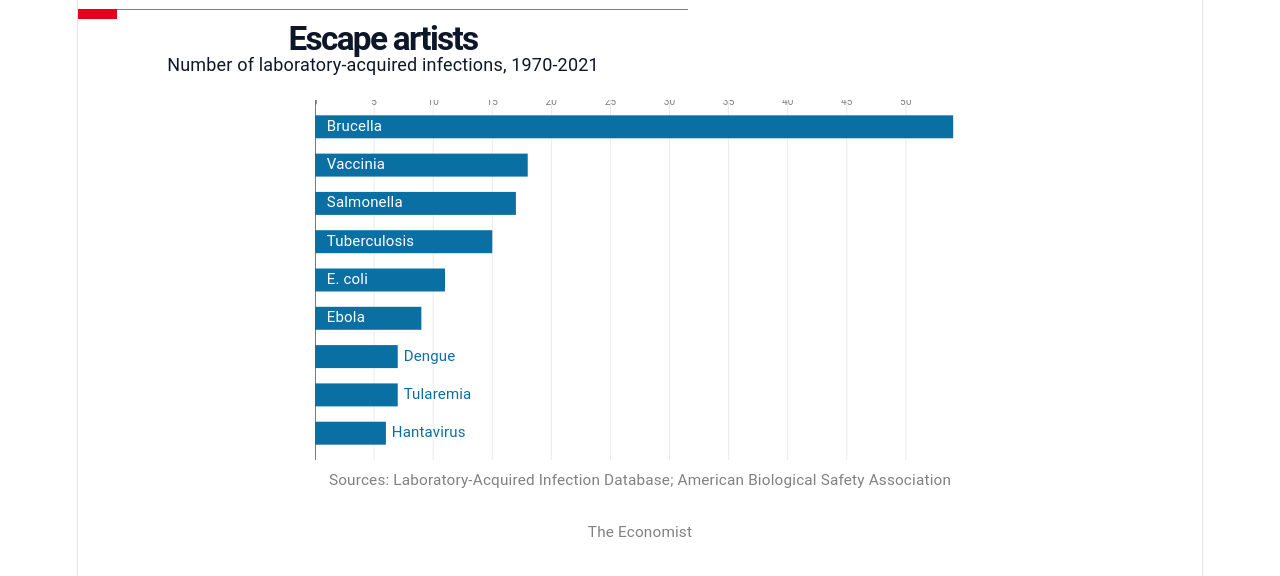
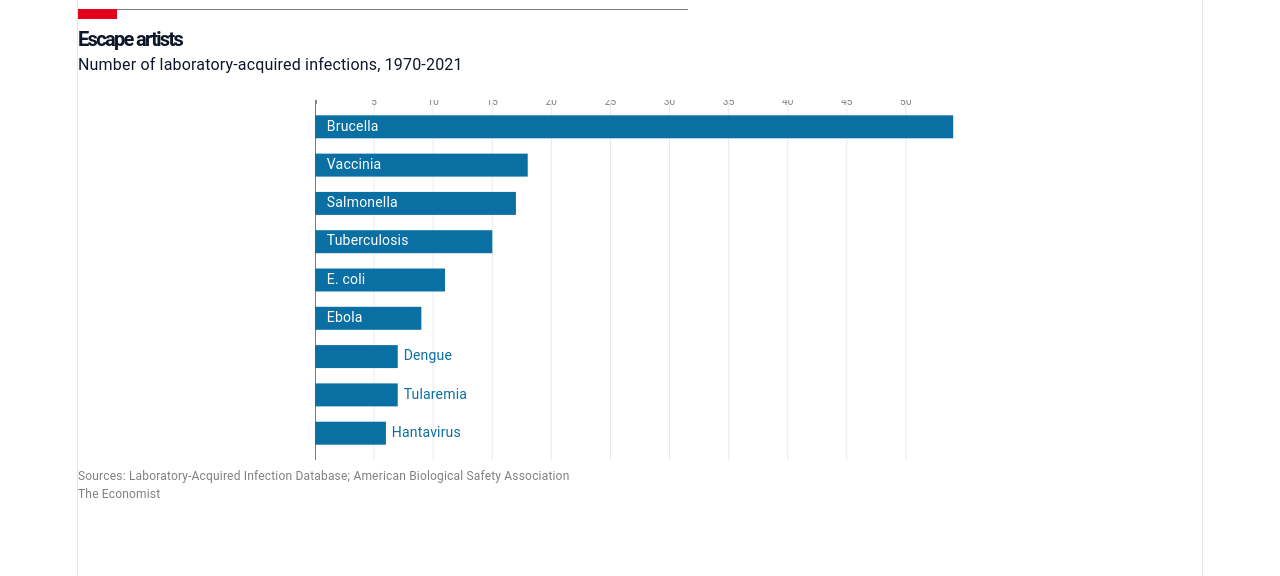
Before and after one commit to kpivert/scales_project, a React (Vite) app: page / in a window 1280 px wide. Shown: the top 576 px of the page. Built offline with nearby package versions, Linux system fonts and the light colour scheme.

Commit message:
MVP Stage

```diff
--- a/src/App.css
+++ b/src/App.css
@@ -32,15 +32,18 @@
 
 h1 {
   margin: 0;
-  font-size: 1.85rem;
+  font-size: 20px;
   font-weight: 700;
+  font-kerning: normal;
 }
 
 .caption {
   color: #808080;
-  font-size: 0.85rem;
+  font-size: 12px;
+  line-height: 1.5;
 }
 
 .headerText {
   color: #0e172a;
+  font-size: 16px;
 }
--- a/src/App.jsx
+++ b/src/App.jsx
@@ -65,7 +65,7 @@ const barLabels = data.map((d, i) => (
     fill={d.count < 8 ? econBlue : "#fff"}
     textAnchor="start"
     dominantBaseline="middle"
-    fontSize={15}>
+    fontSize={14}>
     {d.name}
   </text>
 ));
@@ -78,6 +78,7 @@ function App() {
         style={{
           width: 610,
           height: 100,
+          textAlign: "left",
         }}>
         <svg width={610} height={10}>
           <line x1={0} y1={0} x2={610} y2={0} stroke="#000"></line>
@@ -97,11 +98,12 @@ function App() {
           {bars}
           {barLabels}
         </svg>
+      </div>
+      <div style={{ width: 610, height: 100, textAlign: "left" }}>
         <p className="caption">
           Sources: Laboratory-Acquired Infection Database; American Biological
           Safety Association
         </p>
-        <br></br>
         <p className="caption">The Economist</p>
       </div>
     </>
```
